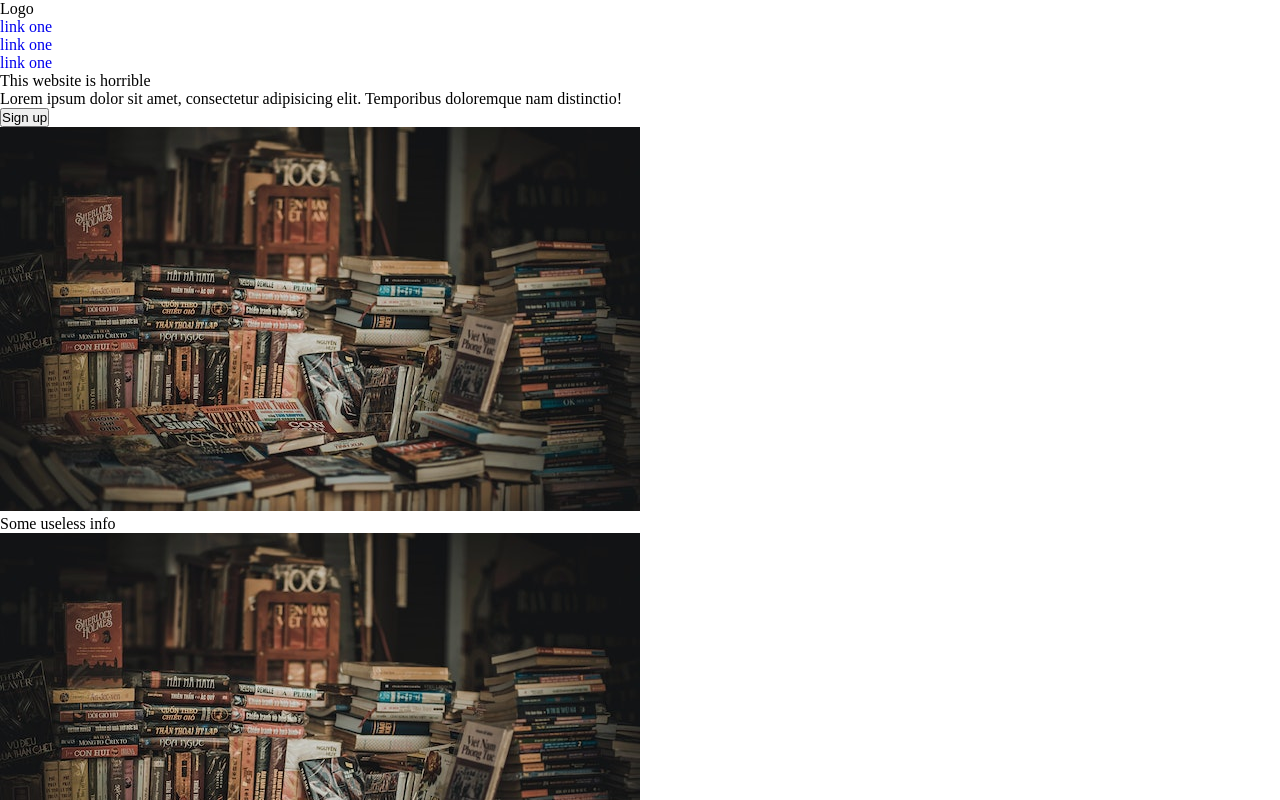
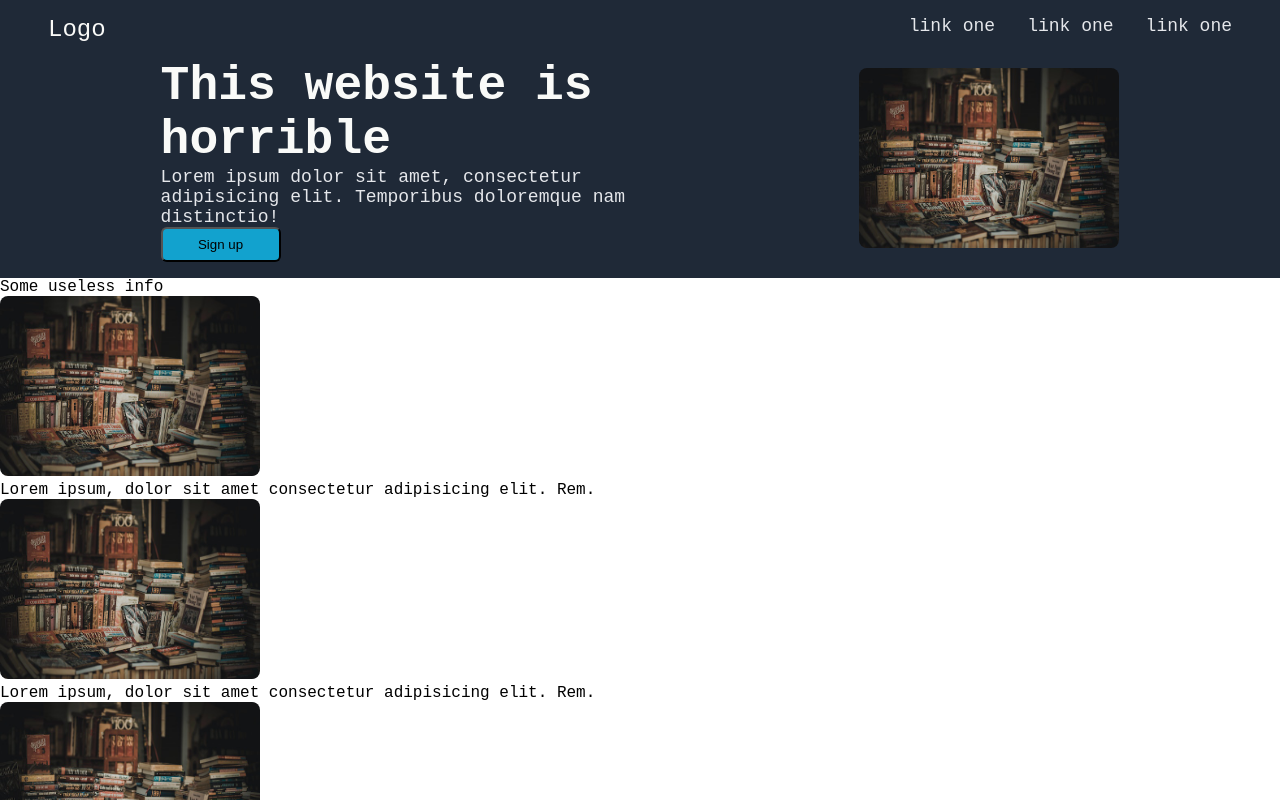
Before and after one commit to satr9/landing, a plain HTML site: page index.html in a window 1280 px wide. Shown: the top 800 px of the page. Drawn offline with Linux system fonts and the light colour scheme.

Commit message:
Add styling to the header of the page
Edit style.css to add all the css for the header section of the landing
page. Also some minor changes in the html to add classes for divs.

```diff
--- a/index.html
+++ b/index.html
@@ -10,7 +10,7 @@
     <body>
         <div class="header">
             <div class="top">
-                <p>Logo</p>
+                <p class="logo-text">Logo</p>
                 <ul>
                     <li><a href="#">link one</a></li>
                     <li><a href="#">link one</a></li>
@@ -19,14 +19,16 @@
             </div>
             <div class="bottom">
                 <div class="title">
-                    <p>This website is horrible</p>
-                    <p>
+                    <p class="main-text">
+                        <strong>This website is horrible</strong>
+                    </p>
+                    <p class="sub-text">
                         Lorem ipsum dolor sit amet, consectetur adipisicing
                         elit. Temporibus doloremque nam distinctio!
                     </p>
-                    <button>Sign up</button>
+                    <button class="sign-up">Sign up</button>
                 </div>
-                <div class="header-image">
+                <div>
                     <img src="./books.jpg" alt="books displayed on a table" />
                 </div>
             </div>
--- a/style.css
+++ b/style.css
@@ -3,10 +3,71 @@
     padding: 0;
 }
 
+body {
+    font-family: "Courier New", Courier, monospace;
+}
+
 a {
     text-decoration: none;
+    color: #e5e7eb;
+    font-size: 18px;
 }
 
 ul {
     list-style-type: none;
+    display: flex;
+    gap: 2em;
 }
+
+img {
+    height: 180px;
+    width: 260px;
+    border-radius: 8px;
+}
+
+.header {
+    background-color: #1f2937;
+    display: flex;
+    flex-direction: column;
+    padding: 16px 48px;
+}
+
+.header .top {
+    display: flex;
+    justify-content: space-between;
+    margin-bottom: 16px;
+}
+
+.logo-text {
+    color: #f9faf8;
+    font-size: 24px;
+}
+
+.header .bottom {
+    display: flex;
+    align-items: center;
+    justify-content: space-around;
+}
+
+.bottom .title {
+    display: flex;
+    flex-direction: column;
+    width: 40%;
+}
+
+.main-text {
+    color: #f9faf8;
+    font-size: 48px;
+}
+
+.sub-text {
+    font-size: 18px;
+    color: #e5e7eb;
+}
+
+.sign-up {
+    border-radius: 6px;
+    width: 120px;
+    background-color: rgb(18, 162, 206);
+    padding: 8px;
+}
```
